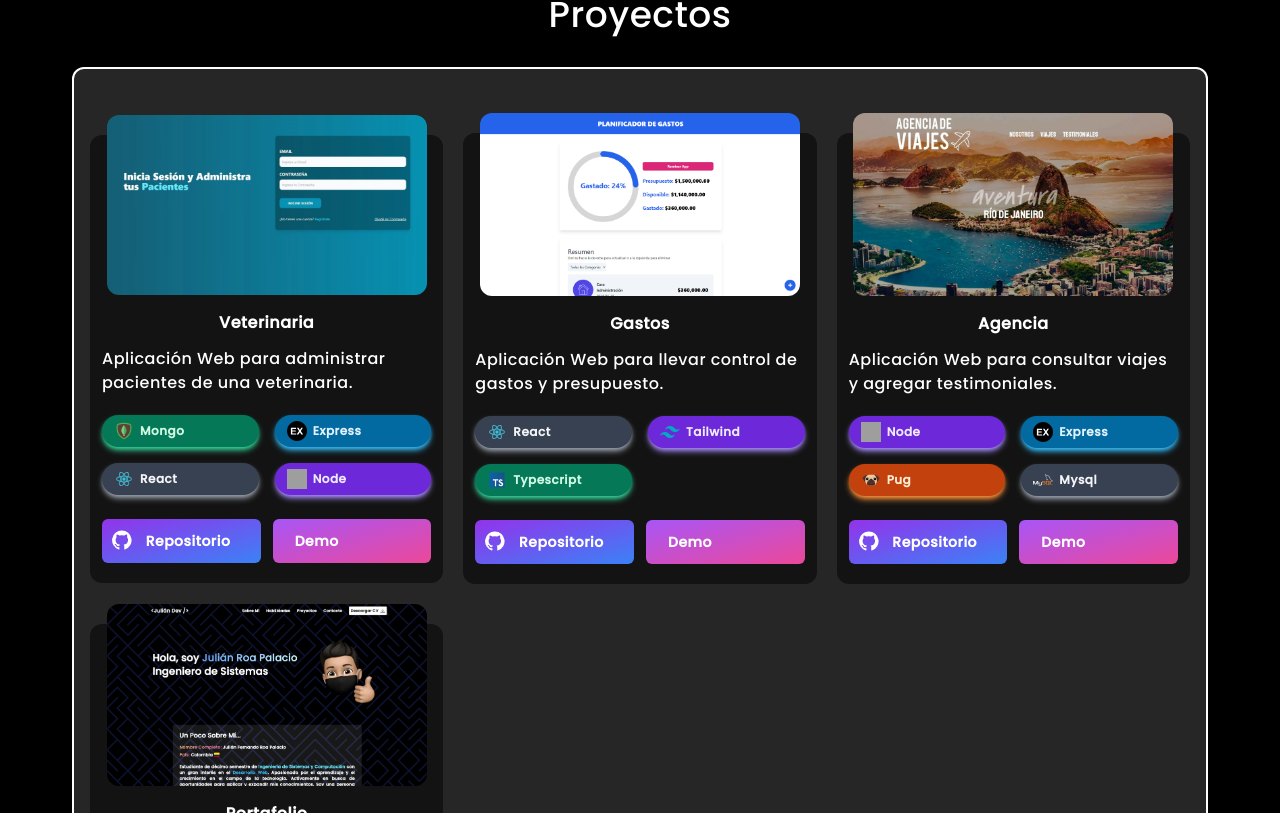
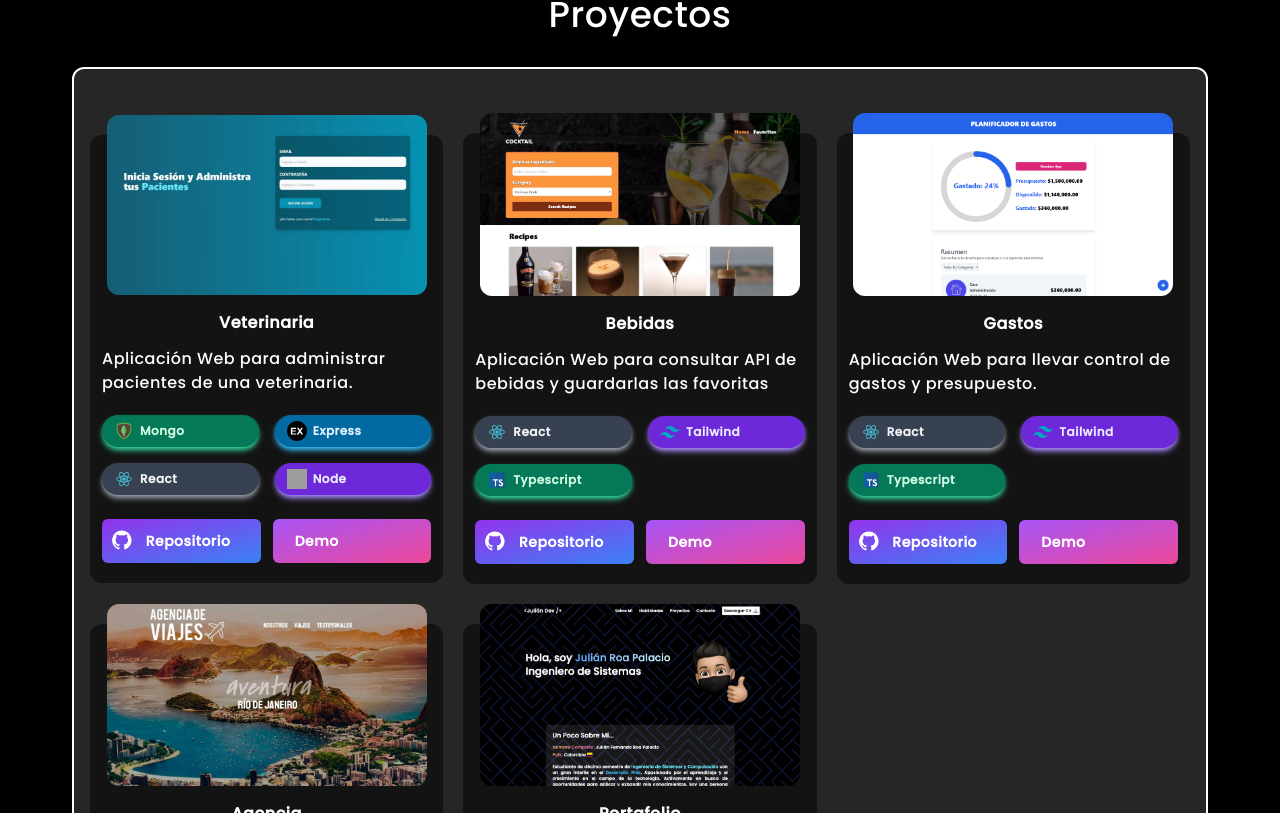
Before and after one commit to JulianDX/portafolio, a React (Vite) app: page / in a window 1280 px wide. Shown: the part 2387-3200 px from the top of the page. Built offline with nearby package versions, Linux system fonts and the light colour scheme; grey boxes are pictures that could not be loaded; what tailwindcss-animated would draw is missing.

Commit message:
Se agrega proyecto de bebidas

```diff
--- a/src/data/data.ts
+++ b/src/data/data.ts
@@ -86,11 +86,22 @@ export const projects: projectType[] = [
     ],
   },
   {
+    nombre: "bebidas",
+    url: "https://drinkapireact.netlify.app/",
+    repositorio: "https://github.com/JulianDX/bebidas-api-zustand-zod",
+    descripcion:
+      "Aplicación Web para consultar API de bebidas y guardarlas las favoritas",
+    tecnologias: [
+      { nombre: "react", color: "gray" },
+      { nombre: "tailwind", color: "violet" },
+      { nombre: "typescript", color: "emerald" },
+    ],
+  },
+  {
     nombre: "gastos",
     url: "https://swipe-gastos.netlify.app/",
     repositorio: "https://github.com/JulianDX/control-gastos",
-    descripcion:
-      "Aplicación Web para llevar control de gastos y presupuesto.",
+    descripcion: "Aplicación Web para llevar control de gastos y presupuesto.",
     tecnologias: [
       { nombre: "react", color: "gray" },
       { nombre: "tailwind", color: "violet" },
```
Also changed, not shown: public/img/bebidas.webp (added).
